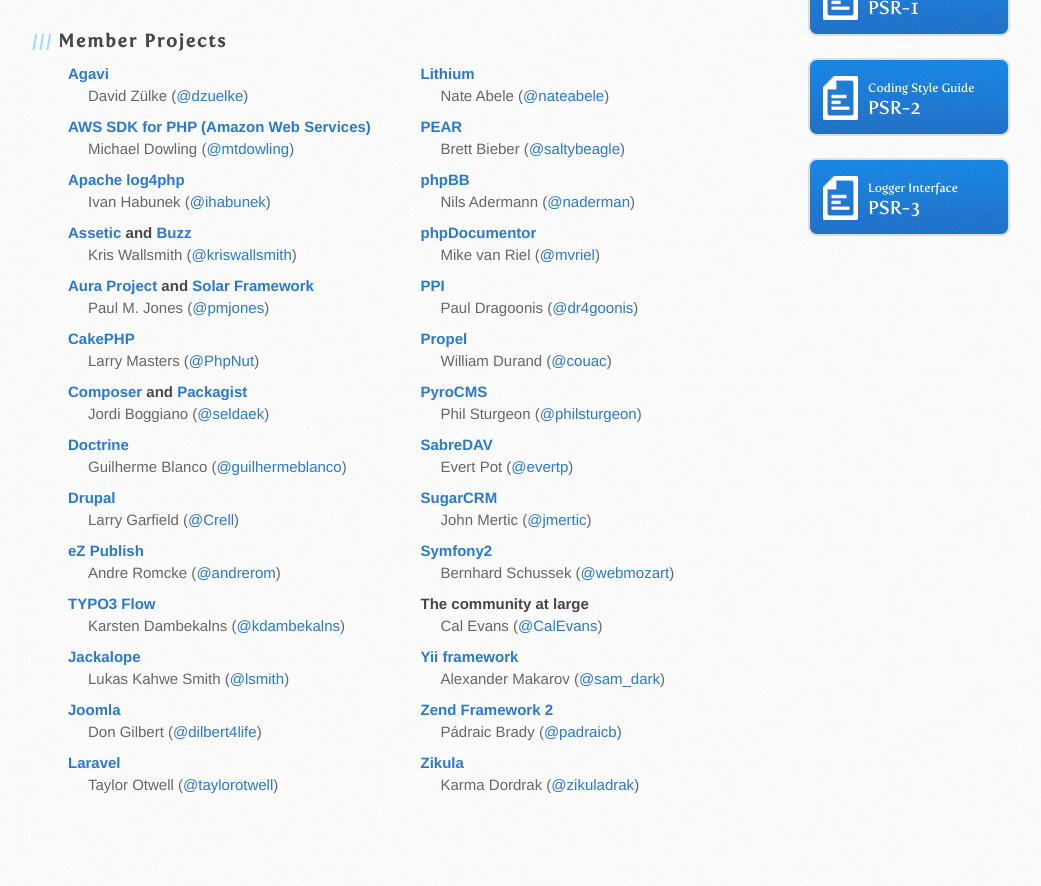
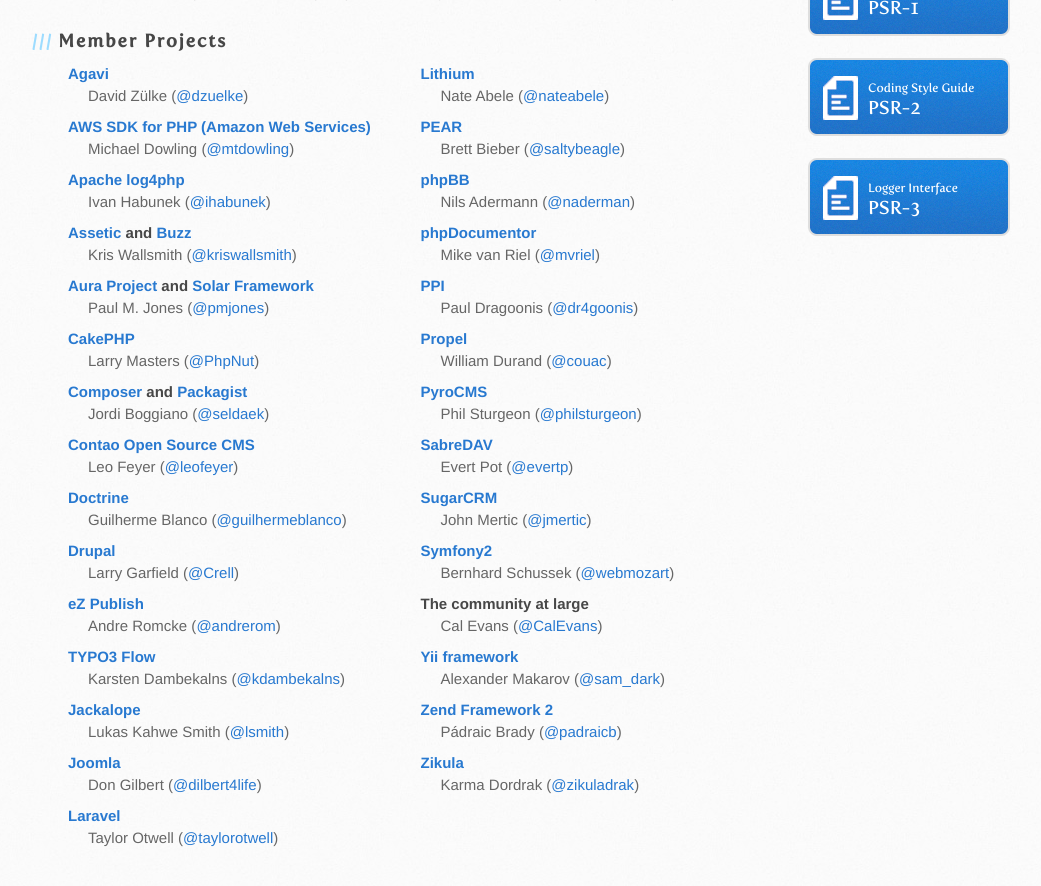
Before and after one commit to php-fig/www.php-fig.org, a Jekyll site: the page built from index.markdown, in a window 1280 px wide and 900 px high, scrolled down 774 px. Shown: the top 886 px of the window, without its empty margins (102-1143 px from the left). Built offline with Jekyll 4.4.1, drawn with Linux system fonts in a browser that asks for light colours; Markdown is read by kramdown in place of the engine named in the settings; before the commit the page ends 1621 px from its top, so only the background shows below that.

Commit message:
added Contao Open Source CMS / Leo Feyer

```diff
--- a/index.markdown
+++ b/index.markdown
@@ -80,6 +80,11 @@ Do not combine separate membership requests in a single thread; one request per
             and <a target="_blank" href="http://packagist.org/">Packagist</a>
         </h4>
         Jordi Boggiano (<a href="http://twitter.com/seldaek/">@seldaek</a>)
+    </li>
+
+    <li>
+        <h4><a target="_blank" href="https://contao.org">Contao Open Source CMS</a></h4>
+        Leo Feyer (<a href="http://twitter.com/leofeyer/">@leofeyer</a>)
     </li>
 
     <li>
```
